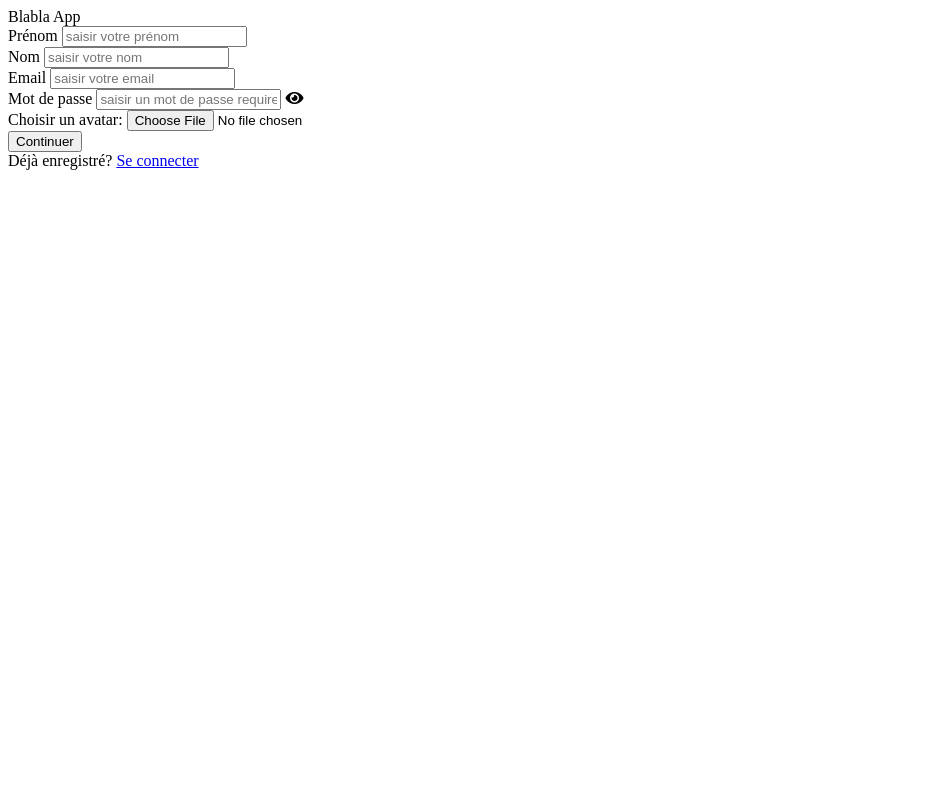
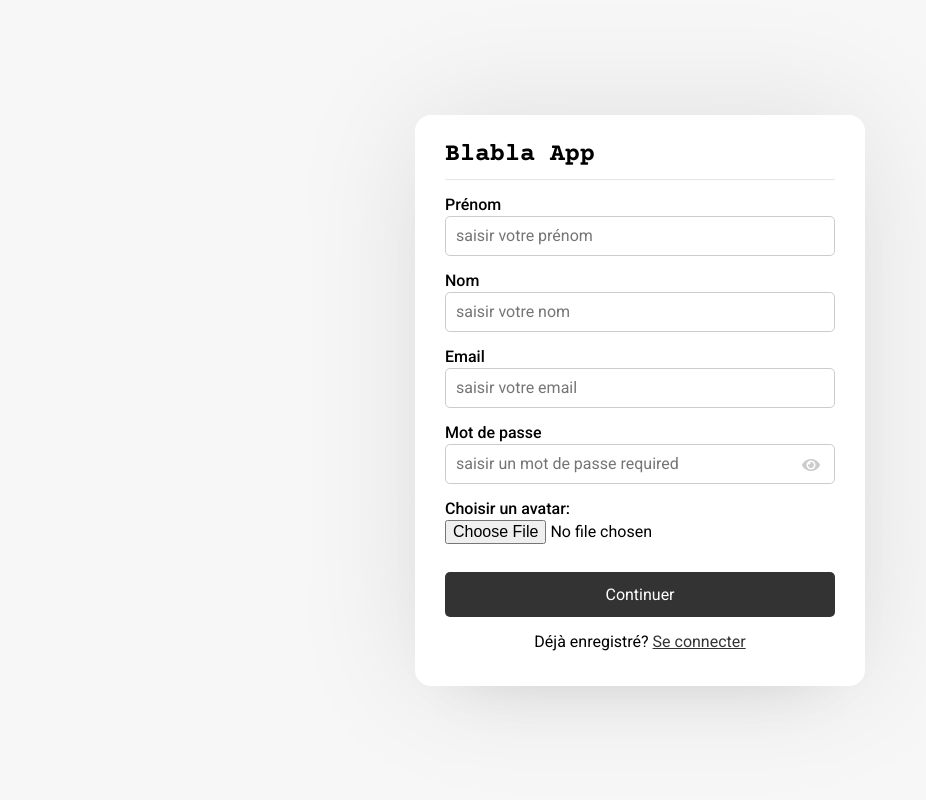
Before and after one commit to debPhoenix/blabla, a PHP site: page / in a window 1280 px wide. Shown: the whole page, without its empty margins (0-926 px from the left). Run offline with PHP 8.4, Linux system fonts and the light colour scheme.

Commit message:
new path for css file + update path on header.php

```diff
--- /dev/null
+++ b/assets/css/style.css
@@ -0,0 +1,367 @@
+@charset "UTF-8";
+@import url("https://fonts.googleapis.com/css2?family=Courier+Prime:wght@400;700&family=Roboto:wght@400;500&display=swap");
+* {
+  margin: 0;
+  padding: 0;
+  box-sizing: border-box;
+  text-decoration: none;
+  font-family: "Roboto", sans-serif;
+}
+
+body {
+  display: flex;
+  align-items: center;
+  justify-content: center;
+  min-height: 100vh;
+  background-color: #f7f7f7;
+}
+
+.wrapper {
+  background-color: #fff;
+  width: 450px;
+  box-shadow: 0 0 128px 0 rgba(0, 0, 0, 0.1), 0 32px 64px -48px rgba(0, 0, 0, 0.15);
+  border-radius: 16px;
+}
+
+.form {
+  padding: 25px 30px;
+}
+
+.form header {
+  font-family: "Courier Prime", monospace;
+  font-size: 25px;
+  font-weight: 700;
+  border-bottom: 1px solid #e6e6e6;
+  padding-bottom: 10px;
+}
+
+.form form {
+  margin: 20px O;
+}
+
+.form form .field {
+  display: flex;
+  position: relative;
+  flex-direction: column;
+  margin-bottom: 15px;
+  margin-top: 15px;
+}
+
+.form form .field label {
+  margin-bottom: 2px;
+  font-weight: 500;
+}
+
+.form form .field input {
+  outline: none;
+}
+
+.form form .input input {
+  height: 40px;
+  width: 100%;
+  font-size: 16px;
+  padding: 0 10px;
+  border: 1px solid #ccc;
+  border-radius: 5px;
+}
+
+.form form .photo input {
+  font-size: 16px;
+}
+
+.form form .button input {
+  font-size: 16px;
+  margin-top: 13px;
+  height: 45px;
+  border: none;
+  background-color: #333;
+  color: #fff;
+  border-radius: 5px;
+  cursor: pointer;
+}
+
+.form form .error-txt {
+  color: #ff5466;
+  background-color: #ffdfe2;
+  font-weight: 500;
+  padding: 8px 10px;
+  text-align: center;
+  border-radius: 5px;
+  margin-bottom: 10px;
+  border: 1px solid #ff5466;
+  display: none;
+}
+
+.form .link {
+  text-align: center;
+  margin: 10px 0;
+}
+
+.form .link a {
+  color: #333;
+  text-decoration: underline;
+}
+
+.form .link a:hover {
+  text-decoration: none;
+}
+
+.form form .field i {
+  position: absolute;
+  right: 15px;
+  color: #ccc;
+  top: 70%;
+  transform: translateY(-50%);
+  cursor: pointer;
+}
+
+.form form .field i.active::before {
+  color: #333;
+  content: "";
+}
+
+.users {
+  padding: 25px 30px;
+}
+
+.users header,
+.users-list a {
+  display: flex;
+  align-items: center;
+  justify-content: space-between;
+  border-bottom: 1px solid #e6e6e6;
+  padding-bottom: 20px;
+}
+
+.wrapper img {
+  object-fit: cover;
+  border-radius: 50%;
+}
+
+:is(.users, .users-list) .content {
+  display: flex;
+  align-items: center;
+}
+
+.users header .content img {
+  height: 50px;
+  width: 50px;
+}
+
+:is(.users, .users-list) .details {
+  color: #000;
+  margin-left: 15px;
+}
+
+:is(.users, .users-list) .details span {
+  font-size: 18px;
+  font-weight: 500;
+}
+
+.users header .logout {
+  font-size: 16px;
+  color: #fff;
+  padding: 7px 15px;
+  background-color: #333;
+  border-radius: 5px;
+}
+
+.users .search {
+  margin: 20px 0;
+  display: flex;
+  position: relative;
+  align-items: center;
+  justify-content: space-between;
+}
+
+.users .search .text {
+  font-size: 17px;
+}
+
+.users .search input {
+  position: absolute;
+  height: 40px;
+  width: 87%;
+  border: 1px solid #CCC;
+  padding: 0 13px;
+  font-size: 16px;
+  border-radius: 5px 0 0 5px;
+  outline: none;
+  opacity: 0;
+  pointer-events: none;
+  transition: all 0.2s ease;
+}
+
+.users .search input.active {
+  opacity: 1;
+  pointer-events: auto;
+}
+
+.users .search button {
+  width: 47px;
+  height: 40px;
+  border: none;
+  outline: none;
+  color: #333;
+  background-color: #fff;
+  border-radius: 0 5px 5px 0;
+  cursor: pointer;
+  font-size: 16px;
+  transition: all 0.2s ease;
+}
+
+.users .search button.active {
+  color: #fff;
+  background-color: #333;
+}
+
+.users .search button.active i::before {
+  content: "";
+}
+
+.users-list {
+  max-height: 350px;
+  overflow-y: auto;
+}
+
+:is(.users-list, .chat-box)::-webkit-scrollbar {
+  width: 0px;
+}
+
+.users-list a {
+  padding-right: 15px;
+  margin-bottom: 10px;
+  margin-top: 20px;
+  border-bottom-style: dashed;
+  border-color: #CCC;
+}
+
+.users-list a:last-child {
+  border: none;
+  margin-bottom: 0px;
+}
+
+.users-list a .content img {
+  height: 40px;
+  width: 40px;
+}
+
+.users-list a .content p {
+  color: #67676a;
+}
+
+.users-list a .status-dot {
+  font-size: 12px;
+  color: #2bbb7a;
+}
+
+.users-list a .status-dot.offline {
+  font-size: 12px;
+  color: #ccc;
+}
+
+.chat-area header {
+  display: flex;
+  align-items: center;
+  padding: 18px 30px;
+}
+
+.chat-area header img {
+  height: 45px;
+  width: 45px;
+  margin: 0 15px;
+}
+
+.chat-area header .back-icon {
+  font-size: 15px;
+  color: #333;
+}
+
+.chat-area header span {
+  font-size: 17px;
+  font-weight: 500;
+}
+
+.chat-box {
+  height: 500px;
+  overflow-y: auto;
+  background: #f7f7f7;
+  padding: 10px 30px 20px 30px;
+  box-shadow: inset 0 32px 32px -32px rgba(0, 0, 0, 0.05), inset 0 -32px 32px -32px rgba(0, 0, 0, 0.05);
+}
+
+.chat-box .chat {
+  margin: 15px 0;
+}
+
+.chat-box .chat p {
+  word-wrap: break-word;
+  padding: 8px 16px;
+  box-shadow: 0 0 32px rgba(0, 0, 0, 0.08), 0 16px 16px -16px rgba(0, 0, 0, 0.1);
+}
+
+.chat-box .outgoing {
+  display: flex;
+}
+
+.outgoing .details {
+  margin-left: auto;
+  max-width: 60%;
+}
+
+.outgoing .details p {
+  background-color: #333;
+  color: #fff;
+  border-radius: 18px 18px 0 18px;
+}
+
+.chat-box .incoming {
+  display: flex;
+  align-items: flex-end;
+}
+
+.chat-box .incoming img {
+  height: 35px;
+  width: 35px;
+}
+
+.incoming .details {
+  margin-left: 10px;
+  margin-right: auto;
+  max-width: 60%;
+}
+
+.incoming .details p {
+  background-color: #fff;
+  color: #333;
+  border-radius: 18px 18px 18px 0;
+}
+
+.chat-area .typing-area {
+  padding: 18px 30px;
+  display: flex;
+  justify-content: space-between;
+}
+
+.typing-area input {
+  height: 45px;
+  width: 85%;
+  font-size: 16px;
+  border: 1px solid #ccc;
+  padding: 0 13px;
+  border-radius: 5px 0 0 5px;
+  outline: none;
+}
+
+.typing-area button {
+  background-color: #333;
+  color: #fff;
+  font-size: 19px;
+  cursor: pointer;
+  width: 14%;
+  border: none;
+  outline: none;
+  border-radius: 0 5px 5px 0;
+}
+
+/*# sourceMappingURL=style.css.map */
--- a/header.php
+++ b/header.php
@@ -11,7 +11,7 @@
     <link rel="apple-touch-icon" href="#">
 
     <!-- CSS -->
-    <link rel="stylesheet" href="style.css">
+    <link rel="stylesheet" href="assets/css/style.css">
     <link rel="stylesheet" href="https://cdnjs.cloudflare.com/ajax/libs/font-awesome/5.15.4/css/all.min.css" integrity="sha512-1ycn6IcaQQ40/MKBW2W4Rhis/DbILU74C1vSrLJxCq57o941Ym01SwNsOMqvEBFlcgUa6xLiPY/NS5R+E6ztJQ==" crossorigin="anonymous" referrerpolicy="no-referrer" />
 
     <!-- METATAGS -->
```
Also changed, not shown: 1 other file.
